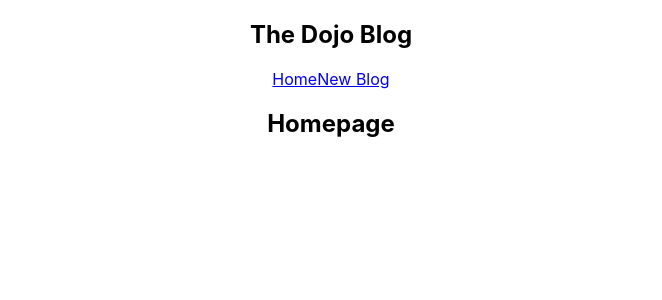
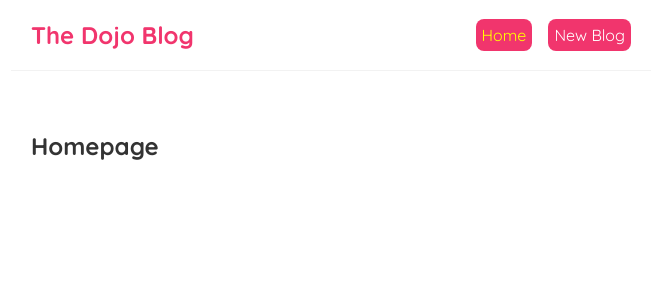
Before and after one commit to Geen-19/Dojo-Blog, a React (Create React App) app: page / in a window 1280 px wide. Shown: the top 300 px of the page, without its empty margins (309-971 px from the left). Built offline with nearby package versions, Linux system fonts and the light colour scheme.

Commit message:
Index.css was added

```diff
--- a/src/App.css
+++ /dev/null
@@ -1,38 +0,0 @@
-.App {
-  text-align: center;
-}
-
-.App-logo {
-  height: 40vmin;
-  pointer-events: none;
-}
-
-@media (prefers-reduced-motion: no-preference) {
-  .App-logo {
-    animation: App-logo-spin infinite 20s linear;
-  }
-}
-
-.App-header {
-  background-color: #282c34;
-  min-height: 100vh;
-  display: flex;
-  flex-direction: column;
-  align-items: center;
-  justify-content: center;
-  font-size: calc(10px + 2vmin);
-  color: white;
-}
-
-.App-link {
-  color: #61dafb;
-}
-
-@keyframes App-logo-spin {
-  from {
-    transform: rotate(0deg);
-  }
-  to {
-    transform: rotate(360deg);
-  }
-}
--- a/src/App.js
+++ b/src/App.js
@@ -1,4 +1,3 @@
-import './App.css';
 import Navbar from './Navbar';
  import Home from './Home';
 function App() {
--- a/src/Navbar.js
+++ b/src/Navbar.js
@@ -3,8 +3,16 @@
         <nav className="navbar">
             <h1>The Dojo Blog</h1>
             <div className="links">
-                <a href="/">Home</a>
-                <a href="/create">New Blog</a>
+                <a href="/" style={{
+                    color: "yellow",
+                    backgroundColor: "#f1356d",
+                    borderRadius: '8px'
+                }}>Home</a>
+                <a href="/create" style={{
+                    color: "white",
+                    backgroundColor: "#f1356d",
+                    borderRadius: '8px'
+                }}>New Blog</a>
             </div>
         </nav>
       );
--- a/src/index.css
+++ b/src/index.css
@@ -1,13 +1,34 @@
-body {
+@import url('https://fonts.googleapis.com/css2?family=Quicksand:wght@300;400;500;600;700&display=swap');
+
+* {
   margin: 0;
-  font-family: -apple-system, BlinkMacSystemFont, 'Segoe UI', 'Roboto', 'Oxygen',
-    'Ubuntu', 'Cantarell', 'Fira Sans', 'Droid Sans', 'Helvetica Neue',
-    sans-serif;
-  -webkit-font-smoothing: antialiased;
-  -moz-osx-font-smoothing: grayscale;
+  font-family: "Quicksand";
+  color: #333;
 }
-
-code {
-  font-family: source-code-pro, Menlo, Monaco, Consolas, 'Courier New',
-    monospace;
+.navbar{
+  padding: 20px;
+  display: flex;
+  align-items: center;
+  max-width: 600px;
+  margin: 0 auto;
+  border-bottom: 1px solid #f2f2f2;
 }
+.navbar h1 {
+  color: #f1356d;
+}
+.navbar .links {
+  margin-left: auto;
+}
+.navbar a {
+  margin-left: 16px;
+  text-decoration: none;
+  padding: 6px;
+}
+.navbar a:hover {
+  color: #f1356d;
+}
+.content {
+  max-width: 600px;
+  margin: 40px auto;
+  padding: 20px;
+}
```
